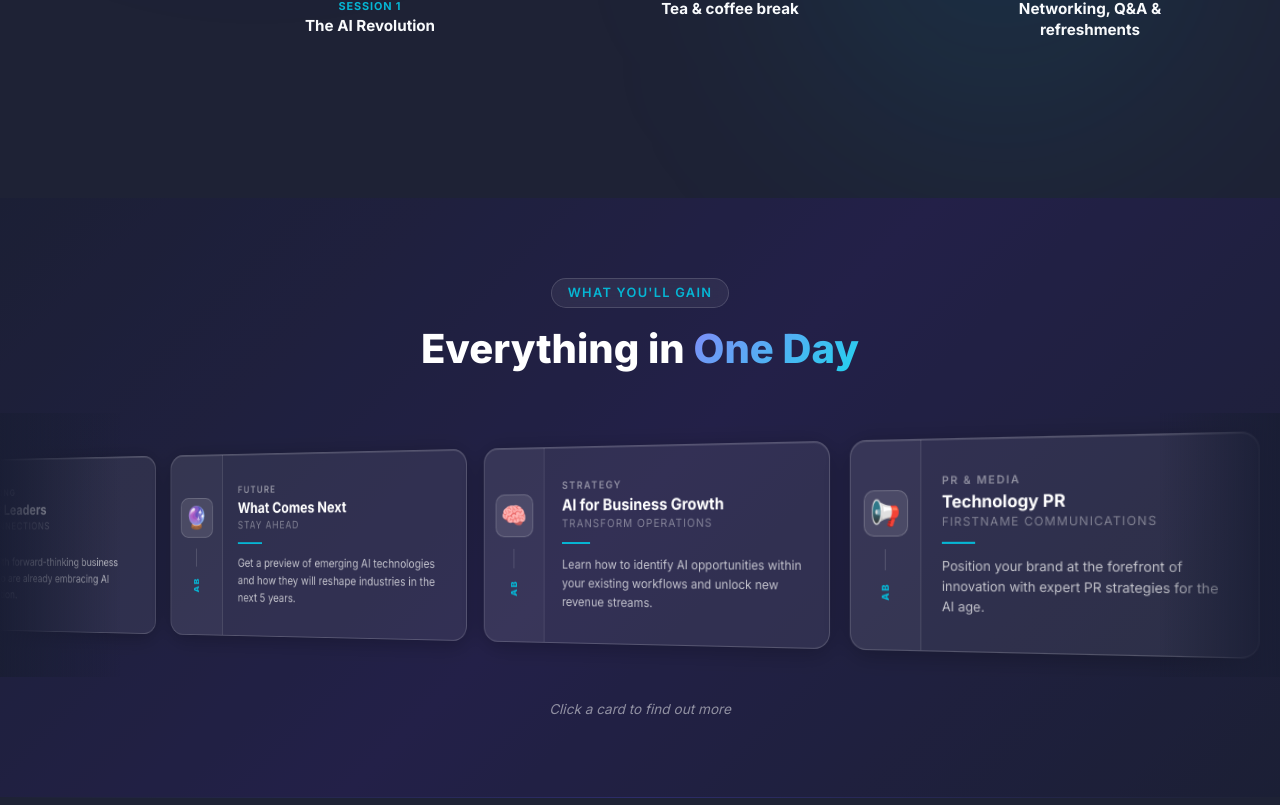
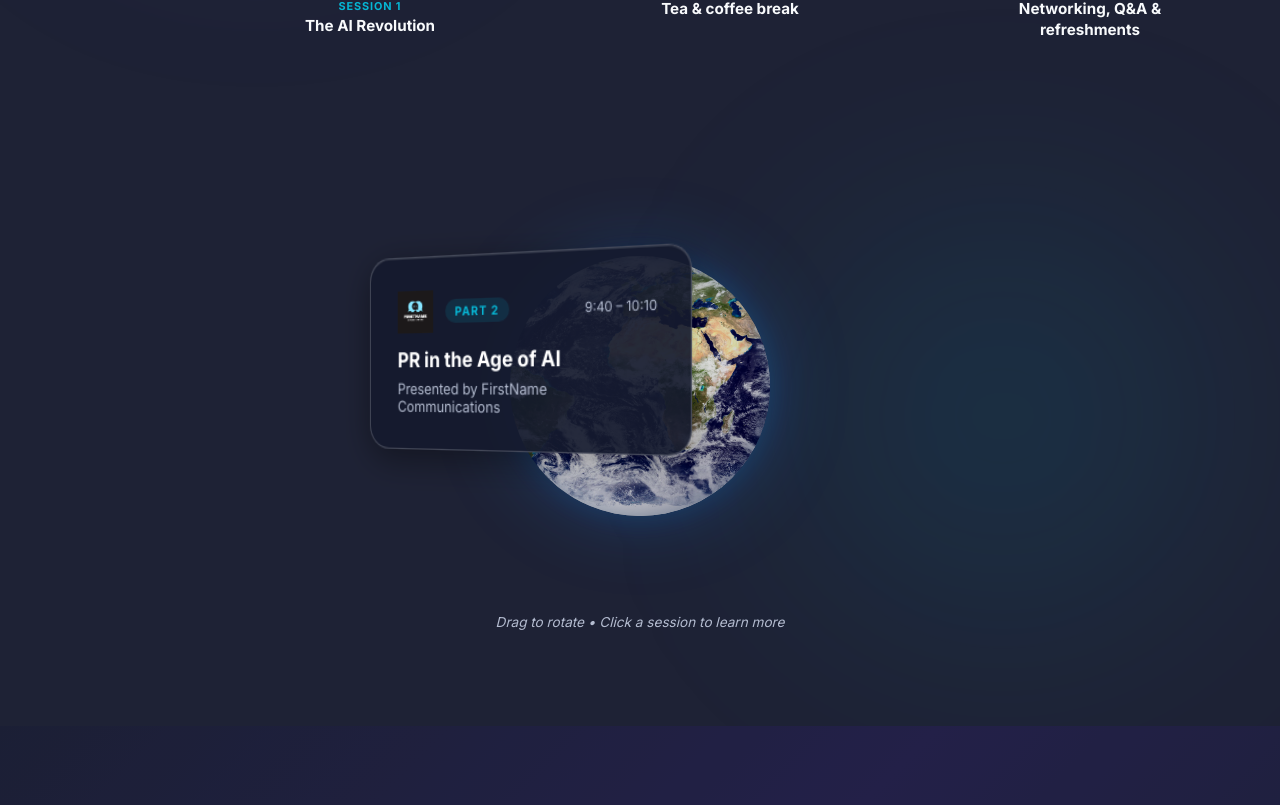
Before and after one commit to kevin21quirk/aibridgelivelabs, a Next.js app: page / in a window 1280 px wide. Shown: the part 1470-2275 px from the top of the page. Built offline with nearby package versions, Linux system fonts and the light colour scheme; no server answers; the database is empty.

Commit message:
Merge globe carousel into Schedule section, swap overused AI icons, match Crawford speaker ring to Kevin

```diff
--- a/src/app/page.tsx
+++ b/src/app/page.tsx
@@ -3,7 +3,6 @@ import Footer from '../components/Footer';
 import HomeHero from '../components/HomeHero';
 import HomeFeatures from '../components/HomeFeatures';
 import GlassCarousel from '../components/GlassCarousel';
-import HomeAgendaPreview from '../components/HomeAgendaPreview';
 import SpeakersSection from '../components/SpeakersSection';
 import HomeCTA from '../components/HomeCTA';
 import { getTicketsRemaining } from '../lib/db';
@@ -19,7 +18,6 @@ export default async function HomePage() {
       <HomeHero remaining={remaining} />
       <HomeFeatures />
       <GlassCarousel />
-      <HomeAgendaPreview />
       <SpeakersSection />
       <HomeCTA remaining={remaining} />
       <Footer />
--- a/src/components/HomeFeatures.tsx
+++ b/src/components/HomeFeatures.tsx
@@ -1,5 +1,7 @@
 'use client';
 
+import Link from 'next/link';
+import Image from 'next/image';
 import { useEffect, useRef, useState } from 'react';
 
 interface Stop {
@@ -11,17 +13,58 @@ interface Stop {
 }
 
 const schedule: Stop[] = [
-  { time: '8:30 am', icon: '☕', title: 'Sign in & welcome', kind: 'break' },
-  { time: '9:00 – 9:40', icon: '🧠', tag: 'Session 1', title: 'The AI Revolution', kind: 'session' },
-  { time: '9:40 – 10:10', icon: '📢', tag: 'Session 2', title: 'PR in the Age of AI', kind: 'session' },
+  { time: '8:30 am', icon: '👋', title: 'Sign in & welcome', kind: 'break' },
+  { time: '9:00 – 9:40', icon: '💡', tag: 'Session 1', title: 'The AI Revolution', kind: 'session' },
+  { time: '9:40 – 10:10', icon: '�', tag: 'Session 2', title: 'PR in the Age of AI', kind: 'session' },
   { time: '10:10 – 10:40', icon: '☕', title: 'Tea & coffee break', kind: 'break' },
-  { time: '10:40 – 11:40', icon: '🚀', tag: 'Session 3', title: 'Live App Build', kind: 'session' },
+  { time: '10:40 – 11:40', icon: '�', tag: 'Session 3', title: 'Live App Build', kind: 'session' },
   { time: '11:40 – 12:30', icon: '🤝', title: 'Networking, Q&A & refreshments', kind: 'break' },
+];
+
+const sessions = [
+  {
+    part: 1,
+    time: '9:00 – 9:40',
+    title: 'The AI Revolution for Business',
+    presenter: 'AI Bridge Solutions',
+    href: '/sessions/ai-revolution',
+    logo: '/aibridgelogo.png',
+    logoInvert: true,
+    color: '#6366f1',
+  },
+  {
+    part: 2,
+    time: '9:40 – 10:10',
+    title: 'PR in the Age of AI',
+    presenter: 'FirstName Communications',
+    href: '/sessions/pr-and-ai',
+    logo: '/fnc13c (003).png',
+    logoInvert: false,
+    color: '#06b6d4',
+  },
+  {
+    part: 3,
+    time: '10:40 – 11:40',
+    title: 'Live Build: App in an Afternoon',
+    presenter: 'AI Bridge Solutions',
+    href: '/sessions/live-build',
+    logo: '/aibridgelogo.png',
+    logoInvert: true,
+    color: '#a78bfa',
+  },
 ];
 
 export default function HomeFeatures() {
   const [visible, setVisible] = useState(false);
   const scheduleRef = useRef<HTMLDivElement | null>(null);
+
+  // Globe carousel state
+  const [rotation, setRotation] = useState(0);
+  const [isDragging, setIsDragging] = useState(false);
+  const [autoRotate, setAutoRotate] = useState(true);
+  const dragStartRef = useRef(0);
+  const rotationStartRef = useRef(0);
+  const animFrameRef = useRef<number>();
 
   useEffect(() => {
     const node = scheduleRef.current;
@@ -37,6 +80,45 @@ export default function HomeFeatures() {
     observer.observe(node);
     return () => observer.disconnect();
   }, []);
+
+  // Auto-rotate globe
+  useEffect(() => {
+    if (!autoRotate || isDragging) return;
+    let lastTime = performance.now();
+    const animate = (time: number) => {
+      const delta = time - lastTime;
+      lastTime = time;
+      setRotation((r) => r + delta * 0.015);
+      animFrameRef.current = requestAnimationFrame(animate);
+    };
+    animFrameRef.current = requestAnimationFrame(animate);
+    return () => {
+      if (animFrameRef.current) cancelAnimationFrame(animFrameRef.current);
+    };
+  }, [autoRotate, isDragging]);
+
+  const handlePointerDown = (e: React.PointerEvent) => {
+    setIsDragging(true);
+    setAutoRotate(false);
+    dragStartRef.current = e.clientX;
+    rotationStartRef.current = rotation;
+    (e.target as HTMLElement).setPointerCapture(e.pointerId);
+  };
+
+  const handlePointerMove = (e: React.PointerEvent) => {
+    if (!isDragging) return;
+    const delta = e.clientX - dragStartRef.current;
+    setRotation(rotationStartRef.current + delta * 0.5);
+  };
+
+  const handlePointerUp = () => {
+    setIsDragging(false);
+    setTimeout(() => setAutoRotate(true), 3000);
+  };
+
+  const numItems = sessions.length;
+  const angleStep = 360 / numItems;
+  const radius = 240;
 
   return (
     <section style={{ position: 'relative', overflow: 'hidden', padding: '6rem 0' }}>
@@ -81,6 +163,130 @@ export default function HomeFeatures() {
             })}
           </div>
         </div>
+
+        {/* Globe / 3D Carousel — explore the sessions */}
+        <div
+          style={{
+            position: 'relative',
+            height: '440px',
+            perspective: '1200px',
+            display: 'flex',
+            alignItems: 'center',
+            justifyContent: 'center',
+            cursor: isDragging ? 'grabbing' : 'grab',
+            userSelect: 'none',
+            marginTop: '4rem',
+          }}
+          onPointerDown={handlePointerDown}
+          onPointerMove={handlePointerMove}
+          onPointerUp={handlePointerUp}
+          onPointerCancel={handlePointerUp}
+        >
+          {/* Earth globe */}
+          <div style={{
+            position: 'absolute',
+            width: '260px',
+            height: '260px',
+            top: '50%',
+            left: '50%',
+            transform: 'translate(-50%, -50%)',
+            pointerEvents: 'none',
+            zIndex: 0,
+            borderRadius: '50%',
+            overflow: 'hidden',
+            boxShadow: '0 0 80px rgba(30,144,255,0.25), 0 0 30px rgba(30,144,255,0.15)',
+          }}>
+            {/* eslint-disable-next-line @next/next/no-img-element */}
+            <img
+              src="/earth.jpg"
+              alt="Earth"
+              style={{ width: '130%', height: '130%', objectFit: 'cover', objectPosition: 'center', marginLeft: '-15%', marginTop: '-15%' }}
+            />
+            <div style={{
+              position: 'absolute',
+              inset: 0,
+              borderRadius: '50%',
+              background: 'radial-gradient(circle at 35% 35%, rgba(255,255,255,0.15) 0%, transparent 40%, rgba(0,0,30,0.6) 100%)',
+            }} />
+            <div style={{
+              position: 'absolute',
+              inset: '-3px',
+              borderRadius: '50%',
+              border: '2px solid rgba(100,200,255,0.3)',
+              boxShadow: '0 0 20px rgba(60,160,255,0.25), inset 0 0 20px rgba(0,50,100,0.3)',
+              pointerEvents: 'none',
+            }} />
+          </div>
+
+          {/* Rotating cards */}
+          <div style={{
+            position: 'absolute',
+            width: '300px',
+            height: '100%',
+            left: '50%',
+            top: 0,
+            marginLeft: '-150px',
+            transformStyle: 'preserve-3d',
+            transform: `rotateY(${rotation}deg)`,
+            transition: isDragging ? 'none' : undefined,
+            zIndex: 1,
+          }}>
+            {sessions.map((session, i) => {
+              const angle = -(angleStep * i);
+              return (
+                <div
+                  key={session.part}
+                  style={{
+                    position: 'absolute',
+                    top: '50%',
+                    left: '50%',
+                    width: '300px',
+                    marginLeft: '-150px',
+                    marginTop: '-110px',
+                    transform: `rotateY(${angle}deg) translateZ(${radius}px)`,
+                    backfaceVisibility: 'hidden',
+                  }}
+                >
+                  <Link
+                    href={session.href}
+                    onClick={(e) => { if (isDragging) e.preventDefault(); }}
+                    style={{
+                      display: 'block',
+                      padding: '1.75rem',
+                      borderRadius: '1.25rem',
+                      background: 'rgba(20, 25, 45, 0.92)',
+                      border: '1px solid rgba(255,255,255,0.2)',
+                      boxShadow: '0 8px 32px rgba(0,0,0,0.4), inset 0 1px 0 rgba(255,255,255,0.1)',
+                      textDecoration: 'none',
+                      transition: 'box-shadow 0.3s, border-color 0.3s',
+                    }}
+                    onMouseEnter={(e) => {
+                      e.currentTarget.style.borderColor = session.color;
+                      e.currentTarget.style.boxShadow = `0 8px 40px ${session.color}33, inset 0 1px 0 rgba(255,255,255,0.15)`;
+                    }}
+                    onMouseLeave={(e) => {
+                      e.currentTarget.style.borderColor = 'rgba(255,255,255,0.2)';
+                      e.currentTarget.style.boxShadow = '0 8px 32px rgba(0,0,0,0.4), inset 0 1px 0 rgba(255,255,255,0.1)';
+                    }}
+                  >
+                    <div style={{ display: 'flex', alignItems: 'center', gap: '0.75rem', marginBottom: '0.75rem' }}>
+                      <Image src={session.logo} alt={session.presenter} width={120} height={40} style={{ height: '36px', width: 'auto', maxWidth: '120px', objectFit: 'contain', filter: session.logoInvert ? 'invert(1) brightness(2)' : 'none' }} />
+                      <span style={{ fontSize: '0.65rem', fontWeight: 700, textTransform: 'uppercase', letterSpacing: '0.1em', color: session.color, background: `${session.color}20`, padding: '0.2rem 0.6rem', borderRadius: '9999px' }}>Part {session.part}</span>
+                      <span style={{ fontSize: '0.7rem', color: 'var(--text-muted)', marginLeft: 'auto' }}>{session.time}</span>
+                    </div>
+                    <h3 style={{ fontSize: '1.1rem', fontWeight: 700, color: 'white', marginBottom: '0.35rem', lineHeight: 1.3 }}>{session.title}</h3>
+                    <p style={{ fontSize: '0.8rem', color: 'var(--text-muted)' }}>Presented by {session.presenter}</p>
+                  </Link>
+                </div>
+              );
+            })}
+          </div>
+        </div>
+
+        {/* Drag hint */}
+        <p style={{ textAlign: 'center', color: 'var(--text-muted)', fontSize: '0.85rem', fontStyle: 'italic', marginTop: '0.5rem' }}>
+          Drag to rotate • Click a session to learn more
+        </p>
       </div>
     </section>
   );
--- a/src/components/SpeakersSection.tsx
+++ b/src/components/SpeakersSection.tsx
@@ -109,8 +109,8 @@ export default function SpeakersSection() {
               margin: '0 auto 1.5rem',
               borderRadius: '50%',
               overflow: 'hidden',
-              border: '4px solid rgba(6, 182, 212, 0.3)',
-              boxShadow: '0 8px 32px rgba(6, 182, 212, 0.2)'
+              border: '4px solid rgba(79, 70, 229, 0.3)',
+              boxShadow: '0 8px 32px rgba(79, 70, 229, 0.2)'
             }}>
               <Image
                 src="/CJW pic.jpg"
```
